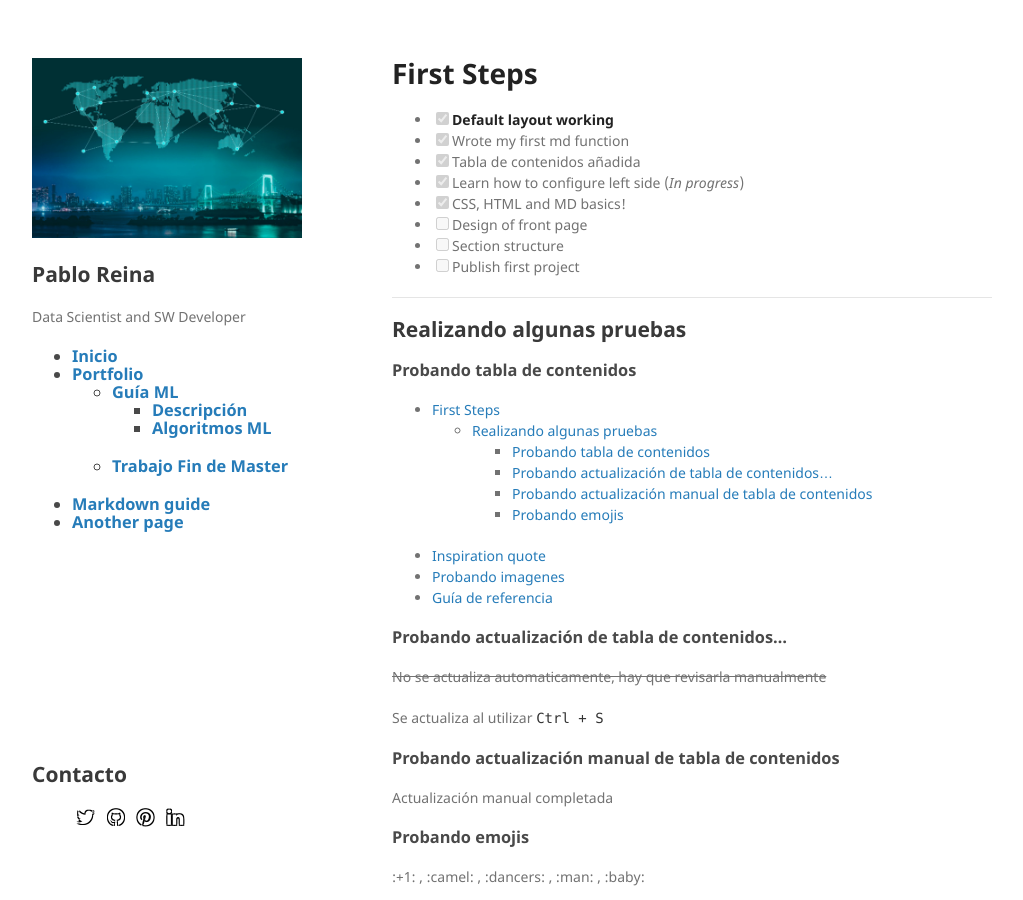
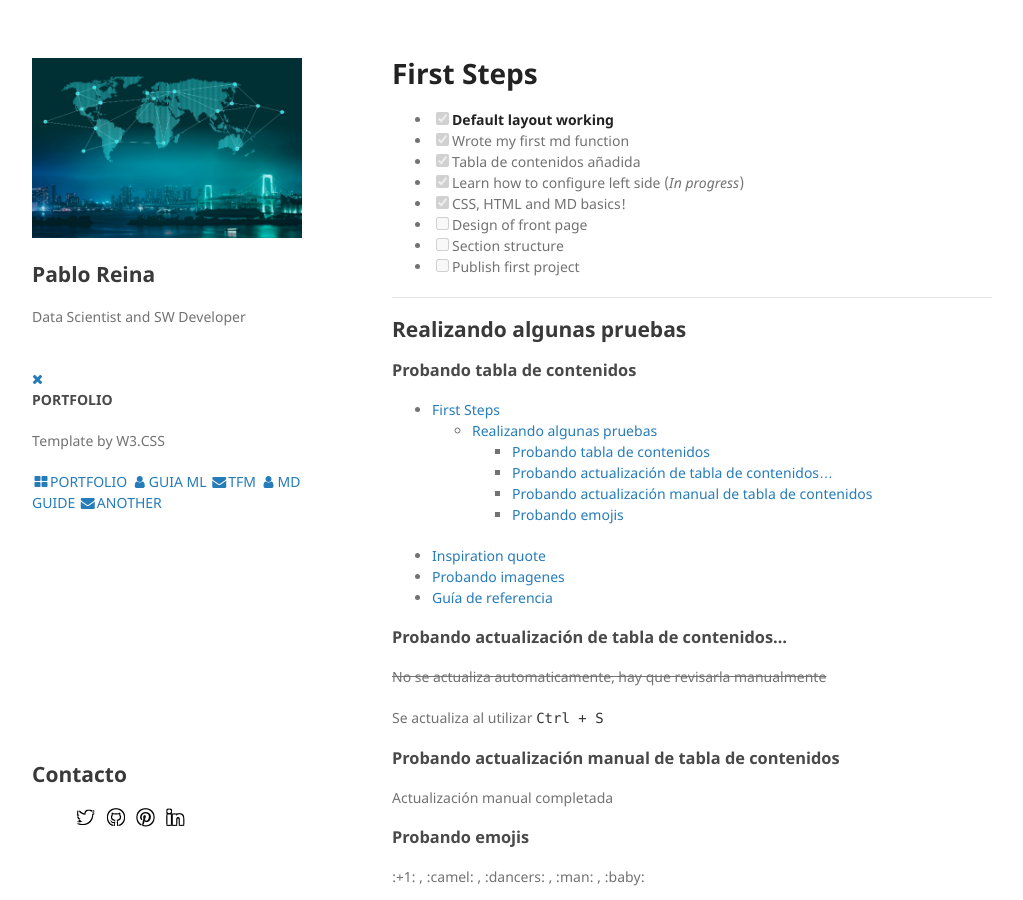
Before and after one commit to pablers/Pablo-Reina, a Jekyll site: the page built from index.md, in a window 1280 px wide and 900 px high. Shown: the whole window, without its empty margins (128-1151 px from the left). Built offline with Jekyll 4.4.1, drawn with Linux system fonts in a browser that asks for light colours; nearby versions of some CDN libraries; our own code applies the rules of GitHub Pages for plain Markdown files.

Commit message:
testing menu

```diff
--- a/_layouts/default.html
+++ b/_layouts/default.html
@@ -25,7 +25,7 @@
 
 
         {% if site.show_menu %}
-        <p><div><h3>
+        {% comment %} <p><div><h3>
         <ul>
           <li><a href="{{ site.baseurl }} "> Inicio </a></li>
           <li class='active has-sub'><a href='#'>Portfolio</a>
@@ -44,7 +44,23 @@
           <li><a href="{{ site.baseurl }}/another-page.html "> Another page </a></li>
         </ul>
         </div></h3>
-        </p>
+        </p> {% endcomment %}
+        <nav class="w3-sidebar w3-collapse w3-white w3-animate-left" style="z-index:3;width:300px;" id="mySidebar"><br>
+  <div class="w3-container">
+    <a href="#" onclick="w3_close()" class="w3-hide-large w3-right w3-jumbo w3-padding w3-hover-grey" title="close menu">
+      <i class="fa fa-remove"></i>
+    </a>
+    {% comment %} <img src="/w3images/avatar_g2.jpg" style="width:45%;" class="w3-round"><br><br> {% endcomment %}
+    <h4><b>PORTFOLIO</b></h4>
+    <p class="w3-text-grey">Template by W3.CSS</p>
+  </div>
+  <div class="w3-bar-block">
+    <a href='{{ site.baseurl }}/portfolio.html' onclick="w3_close()" class="w3-bar-item w3-button w3-padding w3-text-teal"><i class="fa fa-th-large fa-fw w3-margin-right"></i>PORTFOLIO</a>
+    <a href='{{ site.baseurl }}/guia-ml.html' onclick="w3_close()" class="w3-bar-item w3-button w3-padding"><i class="fa fa-user fa-fw w3-margin-right"></i>GUIA ML</a>
+    <a href='{{ site.baseurl }}/tfm.html' onclick="w3_close()" class="w3-bar-item w3-button w3-padding"><i class="fa fa-envelope fa-fw w3-margin-right"></i>TFM</a>
+    <a href='{{ site.baseurl }}/md-guide.html' onclick="w3_close()" class="w3-bar-item w3-button w3-padding"><i class="fa fa-user fa-fw w3-margin-right"></i>MD GUIDE</a>
+    <a href='{{ site.baseurl }}/another-page.html' onclick="w3_close()" class="w3-bar-item w3-button w3-padding"><i class="fa fa-envelope fa-fw w3-margin-right"></i>ANOTHER</a>
+  </div>
         {% endif %}
 
 
```
Also changed, not shown: assets/img/eGas pequeño.png (added), assets/img/logo_0401 (1).png (added).
